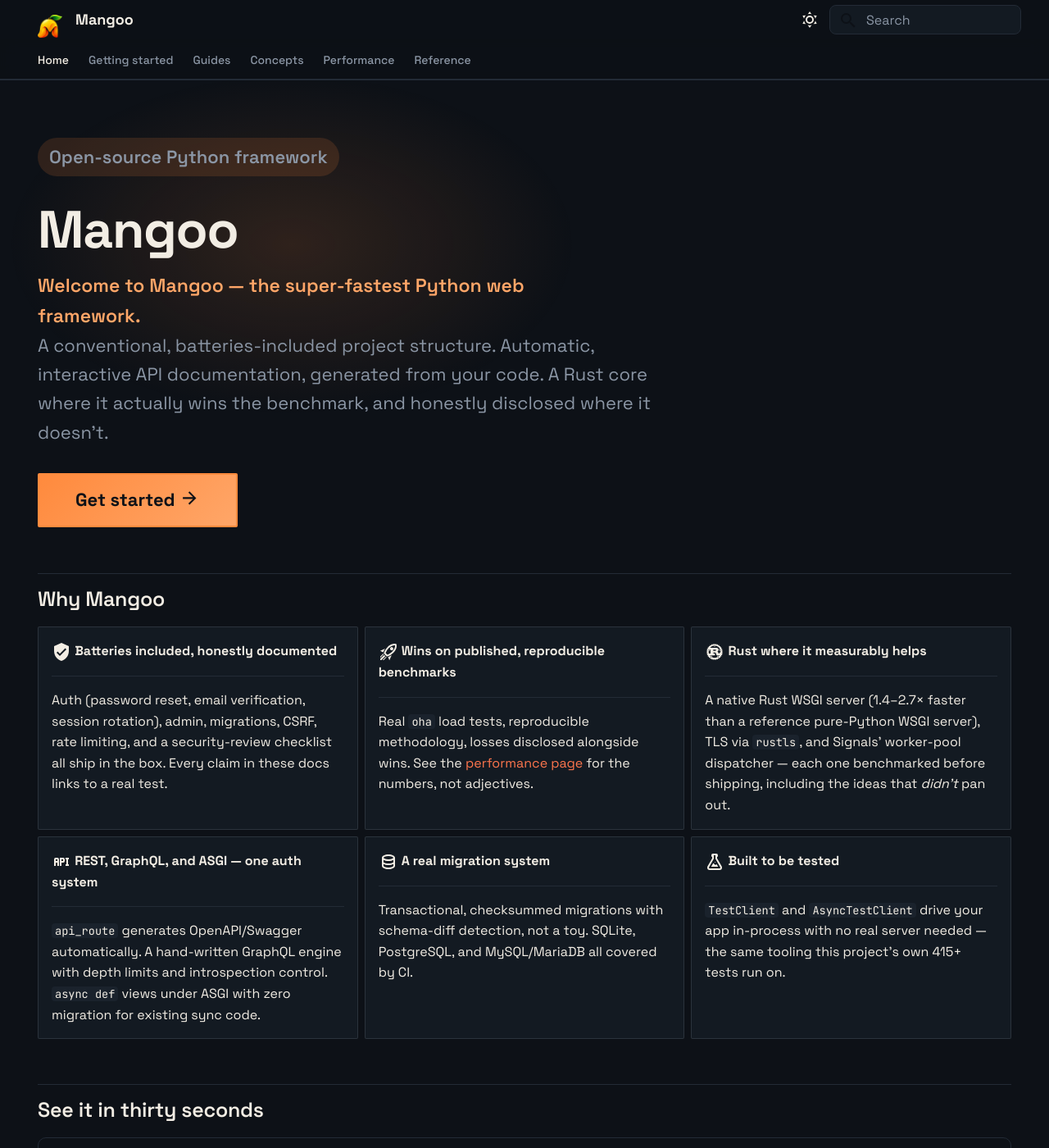
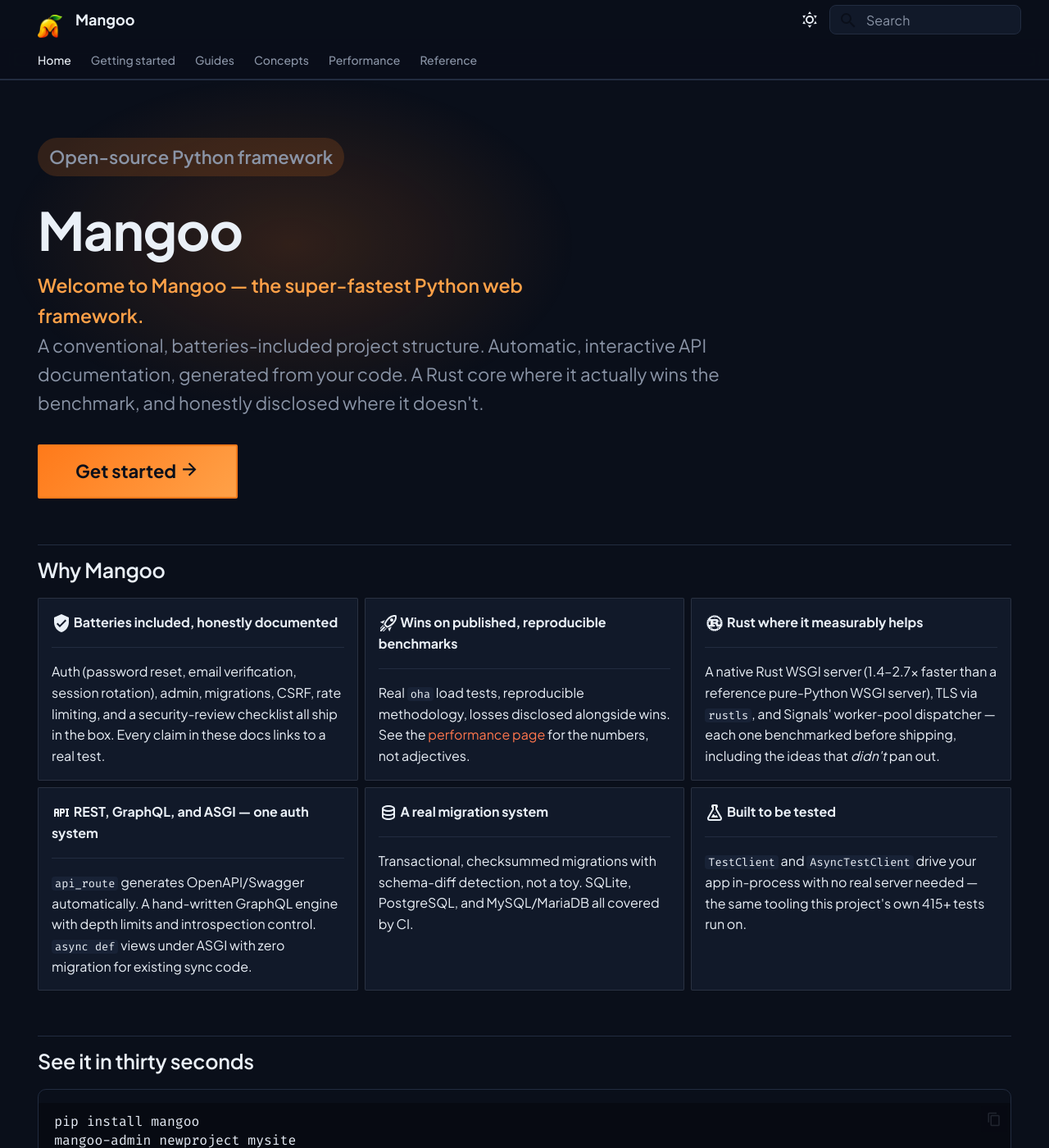
Before and after one commit to P-Sudhakar-tech/HayaVega, an MkDocs documentation site: the page built from docs/index.md, in a window 1280 px wide and 1400 px high. Shown: the whole window at 82% size. Built offline with MkDocs 1.6.1 and Material for MkDocs 9.7.7, drawn with Linux system fonts in a browser that asks for light colours.

Commit message:
design: differentiate palette and type from ponugotisudhakar.in
The dark theme had landed almost exactly on the user's own portfolio
site's recipe: same font pairing (Space Grotesk + JetBrains Mono) and
the same dark-bg + warm-orange-accent formula (portfolio's dark mode
is bg #131214 / accent #e08a68, both close to what this theme was
using). Confirmed by fetching the portfolio's actual stylesheet.

Changed both surfaces (index.html, docs/assets/extra.css) to:
- A cooler navy-black background (#0A0F1A family) instead of the
  neutral warm gray-black both sites were converging on.
- A more saturated, vivid flame-orange accent (#FF7A1A) instead of the
  muted dusty terracotta (#e08a68/#FF8A3D) both were using.
- A completely different type pairing: Plus Jakarta Sans + Fira Code,
  replacing Space Grotesk + JetBrains Mono entirely.
- Shifted the secondary accents (leaf green, link blue, warning red) to
  more saturated values to match the new accent's energy.

Light mode's palette was shifted the same way for consistency, even
though the portfolio's light mode (warm cream bg) wasn't the direct
match.

```diff
--- a/docs/assets/extra.css
+++ b/docs/assets/extra.css
@@ -10,7 +10,7 @@
    content, flat elevated panels with soft rounded corners -- not
    whimsical decoration, not a light-cream background. */
 
-@import url("https://fonts.googleapis.com/css2?family=Space+Grotesk:wght@400;500;600;700&family=JetBrains+Mono:wght@400;500;600&display=swap");
+@import url("https://fonts.googleapis.com/css2?family=Plus+Jakarta+Sans:wght@400;500;600;700;800&family=Fira+Code:wght@400;500;600&display=swap");
 
 /* Defensive: nothing in this file should ever force horizontal page
    scroll on a narrow viewport -- internal scrollable elements (code
@@ -37,29 +37,29 @@ html { scroll-behavior: smooth; }
    first (and default) in mkdocs.yml, so it carries the dark palette;
    "default" carries light, for the manual toggle only. ---------- */
 [data-md-color-scheme="slate"] {
-  --ink: #F2EDE4; --paper: #0D1117; --surface: #131A22; --surface-2: #1A222C;
-  --mango: #FF8A3D; --mango-strong: #FFA668; --mango-tint: rgba(255, 138, 61, 0.14);
-  --leaf: #34D399; --leaf-strong: #6EE7B7; --leaf-tint: rgba(52, 211, 153, 0.14);
-  --stamp: #5B9DF9; --stamp-strong: #8CBBFB; --stamp-tint: rgba(91, 157, 249, 0.14);
-  --rind: #F87171; --rind-tint: rgba(248, 113, 113, 0.14);
-  --line: #232B36; --muted: #8B96A5;
-  --code-bg: #090C10; --code-ink: #E8EDF2; --code-mut: #6B7685; --code-str: #FFA668; --code-kw: #34D399; --code-fn: #5B9DF9;
+  --ink: #EAF0F7; --paper: #0A0F1A; --surface: #111929; --surface-2: #182236;
+  --mango: #FF7A1A; --mango-strong: #FFA148; --mango-tint: rgba(255, 122, 26, 0.16);
+  --leaf: #22C55E; --leaf-strong: #5EEBA0; --leaf-tint: rgba(34, 197, 94, 0.14);
+  --stamp: #38BDF8; --stamp-strong: #7DD3FC; --stamp-tint: rgba(56, 189, 248, 0.14);
+  --rind: #F43F5E; --rind-tint: rgba(244, 63, 94, 0.14);
+  --line: #222C40; --muted: #8A94A6;
+  --code-bg: #070A12; --code-ink: #E6ECF5; --code-mut: #64708A; --code-str: #FFA148; --code-kw: #22C55E; --code-fn: #38BDF8;
 }
 [data-md-color-scheme="default"] {
-  --ink: #0D1117; --paper: #FFFFFF; --surface: #F6F8FA; --surface-2: #EBEEF1;
-  --mango: #E8691A; --mango-strong: #C2550F; --mango-tint: rgba(232, 105, 26, 0.10);
-  --leaf: #0F9D63; --leaf-strong: #0B7A4D; --leaf-tint: rgba(15, 157, 99, 0.10);
-  --stamp: #2563EB; --stamp-strong: #1D4FC4; --stamp-tint: rgba(37, 99, 235, 0.10);
+  --ink: #0A0F1A; --paper: #FFFFFF; --surface: #F3F5F9; --surface-2: #E7EBF2;
+  --mango: #E8640A; --mango-strong: #C2530A; --mango-tint: rgba(232, 100, 10, 0.10);
+  --leaf: #15803D; --leaf-strong: #0F6B30; --leaf-tint: rgba(21, 128, 61, 0.10);
+  --stamp: #0284C7; --stamp-strong: #026AA2; --stamp-tint: rgba(2, 132, 199, 0.10);
   --rind: #DC2626; --rind-tint: rgba(220, 38, 38, 0.10);
-  --line: #E2E5E9; --muted: #5B6672;
+  --line: #DCE1EA; --muted: #5B6578;
   /* Code blocks stay terminal-dark in both modes, same as index.html. */
   --code-bg: #090C10; --code-ink: #E8EDF2; --code-mut: #6B7685; --code-str: #FFA668; --code-kw: #34D399; --code-fn: #5B9DF9;
 }
 
 /* ---------- map Material's variables onto those tokens ---------- */
 [data-md-color-scheme="slate"], [data-md-color-scheme="default"] {
-  --md-text-font: "Space Grotesk", ui-sans-serif, system-ui, sans-serif;
-  --md-code-font: "JetBrains Mono", ui-monospace, Consolas, monospace;
+  --md-text-font: "Plus Jakarta Sans", ui-sans-serif, system-ui, sans-serif;
+  --md-code-font: "Fira Code", ui-monospace, Consolas, monospace;
 
   /* index.html's primary action color is the mango gradient (its
      .btn-primary) -- mango is also this site's single confident accent,
@@ -242,7 +242,7 @@ body { background: var(--paper); }
 }
 .mangoo-hero h1 {
   color: var(--ink);
-  font-family: "Space Grotesk", ui-sans-serif, system-ui, sans-serif;
+  font-family: "Plus Jakarta Sans", ui-sans-serif, system-ui, sans-serif;
   font-size: clamp(2.2rem, 5vw, 3.4rem);
   line-height: 1.05;
   letter-spacing: -0.02em;
@@ -256,7 +256,7 @@ body { background: var(--paper); }
   margin: 0 0 1.6rem;
 }
 .mangoo-hero p.mangoo-welcome {
-  font-family: "Space Grotesk", ui-sans-serif, system-ui, sans-serif;
+  font-family: "Plus Jakarta Sans", ui-sans-serif, system-ui, sans-serif;
   font-style: normal;
   font-weight: 600;
   font-size: 1.15rem;
@@ -269,7 +269,7 @@ body { background: var(--paper); }
    Angular) uses for its hero eyebrow. */
 .mangoo-eyebrow {
   display: inline-block;
-  font-family: "Space Grotesk", ui-sans-serif, sans-serif;
+  font-family: "Plus Jakarta Sans", ui-sans-serif, sans-serif;
   font-size: 0.85rem;
   font-weight: 600;
   color: var(--mango-strong);
@@ -378,7 +378,7 @@ body { background: var(--paper); }
 /* ---------- headings: Space Grotesk throughout, matching index.html's
    bold sans headlines -- no serif, no slab, no vintage register ---------- */
 .md-typeset h1, .md-typeset h2, .md-typeset h3 {
-  font-family: "Space Grotesk", ui-sans-serif, system-ui, sans-serif;
+  font-family: "Plus Jakarta Sans", ui-sans-serif, system-ui, sans-serif;
 }
 .md-typeset h1 { font-weight: 700; letter-spacing: -0.02em; }
 .md-typeset h2 { font-weight: 600; letter-spacing: -0.01em; }
```
Also changed, not shown: index.html (+25 -21 lines).
